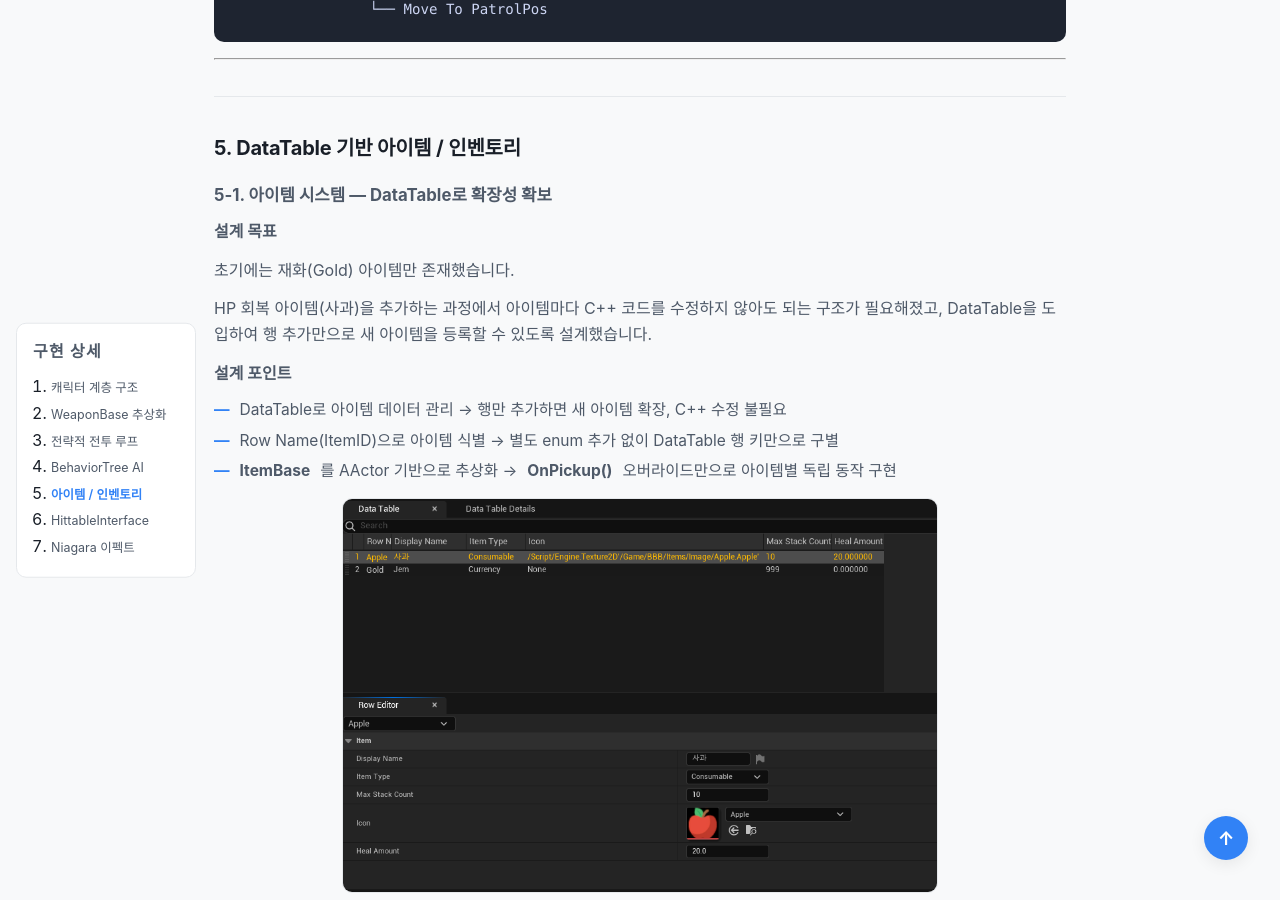
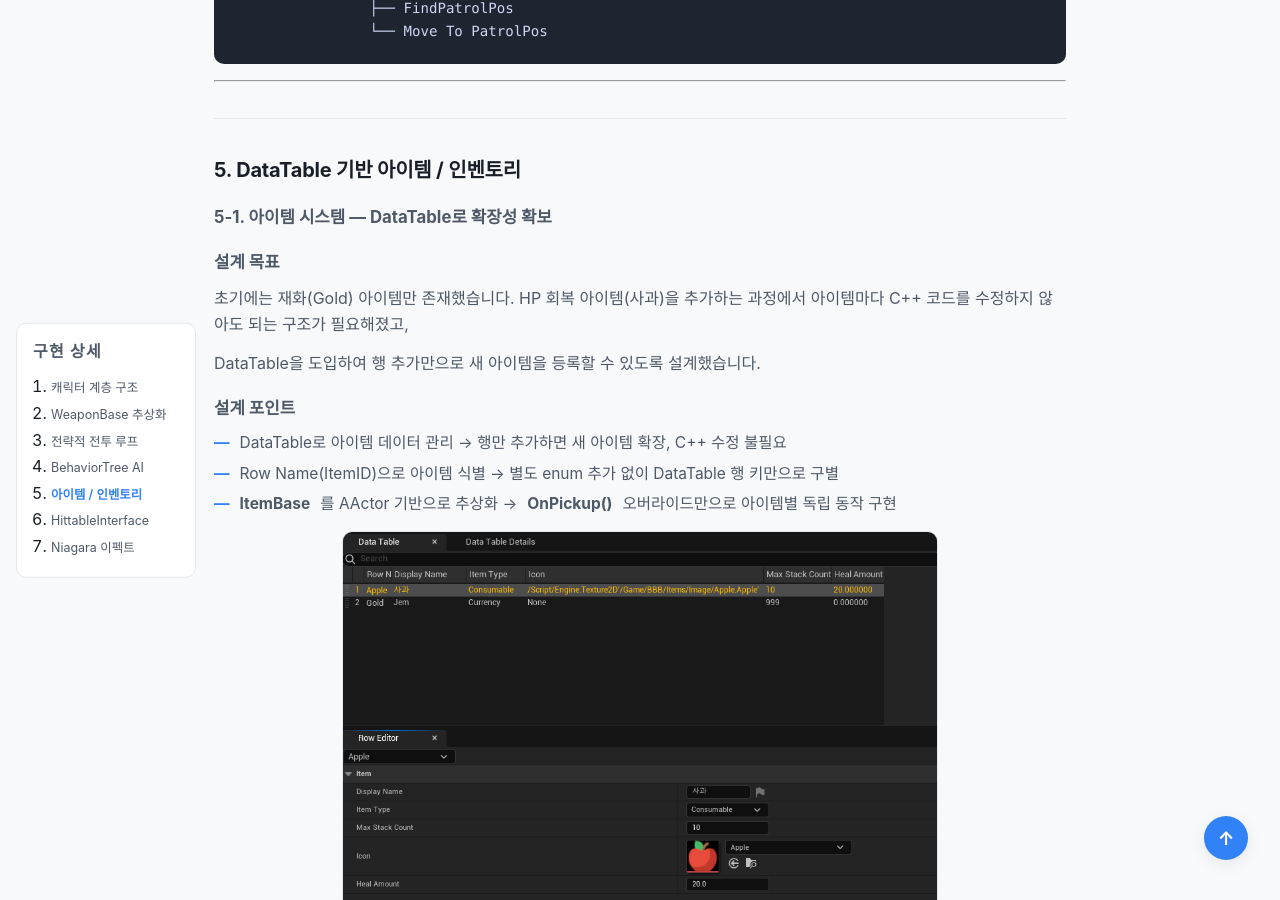
Before and after one commit to KimJinsun610/KimJinsun610.github.io, a Jekyll site: the page built from projects/project-bbb.md, in a window 1280 px wide and 900 px high, scrolled down 4514 px. Built offline with Jekyll 4.4.1, drawn with Linux system fonts in a browser that asks for light colours; some web fonts are replaced; some of the changed text lies outside the part shown.

````diff
--- a/projects/project-bbb.md
+++ b/projects/project-bbb.md
@@ -71,13 +71,13 @@ UActorComponent
 
 ## 1. 캐릭터 계층 구조 (CharacterBase 공통화)
 
-**설계 목표**
+### 설계 목표
 
 플레이어와 적이 공유하는 공격 방식, 피격 처리, 컴포넌트 부착을 하나의 Base로 통합하였습니다.
 
 새 캐릭터 추가 시 중복 코드 없이 상속만으로 기반 기능 확보하도록 설계하였습니다.
 
-**설계 포인트**
+### 설계 포인트
 
 - **StatComponent**, **DebuffComponent** 부착 — 플레이어/적 모두 동일한 피격·사망 처리
 - 공격 방식 지정/교환 로직을 Base에서 통합 — Player, Enemy 모두 재사용
@@ -89,7 +89,7 @@ UActorComponent
 
 ## 2. WeaponBase 추상화 — Base 수정 없이 원거리/근거리 무기 독립 확장
 
-**설계 목표**
+### 설계 목표
 
 무기 종류가 늘어도 캐릭터나 Base 코드를 수정하지 않고 확장 가능한 구조로 설계하였습니다.
 
@@ -102,7 +102,7 @@ WeaponBase::Attack()   ← PURE_VIRTUAL
    ├── WeaponMelee     : HitBox 활성화, 콤보 애니메이션 재생
    └── WeaponRanged    : ProjectileDebuff 스폰, 발사 쿨다운 관리
 ```
-**설계 포인트**
+### 설계 포인트
 - 캐릭터는 **CurrentWeapon->Attack()** 한 줄만 호출 — 무기 종류를 직접 알 필요 없음
 - V키 입력 시 **Equip()** / **Unequip()**으로 플레이어 무기 교체, WeaponBase 코드 수정 불필요
 
@@ -112,13 +112,13 @@ WeaponBase::Attack()   ← PURE_VIRTUAL
 
 ## 3. 전략적 전투 루프 — 방어 게이지 제거 → 근거리 마무리
 
-**설계 목표**
+### 설계 목표
 
 단순히 데미지를 누적하는 전투가 아닌, 원거리 방어 게이지를 제거하고 근거리로 마무리하는 전략적 교전 흐름 구현하였습니다.
 
 **원거리로 방어 게이지 제거 -> 근거리로 마무리**의 형태로 로직을 설계하였습니다.
 
-**설계 포인트**
+### 설계 포인트
 - 원거리만으로는 처치 불가 → 방어 게이지 제거 후 접근하는 플레이 유도
 - 일정 시간 후 방어 게이지 초기화 → 타이밍 관리가 전략 요소로 작용
 
@@ -150,7 +150,7 @@ WeaponBase::Attack()   ← PURE_VIRTUAL
 
 ## 4. BehaviorTree 기반 AI — 탐지·순찰·추격·공격 상태 전환
 
-**설계 목표**
+### 설계 목표
 
 플레이어 감지 여부와 공격 가능 거리에 따라 AI 행동을 자동 전환하도록 설계하였습니다.
 
@@ -188,13 +188,13 @@ Root
 
 ### 5-1. 아이템 시스템 — DataTable로 확장성 확보
 
-**설계 목표**
+### 설계 목표
 
-초기에는 재화(Gold) 아이템만 존재했습니다.
+초기에는 재화(Gold) 아이템만 존재했습니다. HP 회복 아이템(사과)을 추가하는 과정에서 아이템마다 C++ 코드를 수정하지 않아도 되는 구조가 필요해졌고,
 
-HP 회복 아이템(사과)을 추가하는 과정에서 아이템마다 C++ 코드를 수정하지 않아도 되는 구조가 필요해졌고, DataTable을 도입하여 행 추가만으로 새 아이템을 등록할 수 있도록 설계했습니다.
+DataTable을 도입하여 행 추가만으로 새 아이템을 등록할 수 있도록 설계했습니다.
 
-**설계 포인트**
+### 설계 포인트
 
 - DataTable로 아이템 데이터 관리 → 행만 추가하면 새 아이템 확장, C++ 수정 불필요
 - Row Name(ItemID)으로 아이템 식별 → 별도 enum 추가 없이 DataTable 행 키만으로 구별
@@ -206,13 +206,13 @@ HP 회복 아이템(사과)을 추가하는 과정에서 아이템마다 C++ 코
 
 ### 5-2. 인벤토리 시스템 — Delegate 기반 UI 분리
 
-**설계 목표**
+### 설계 목표
 
 인벤토리 로직과 UI를 Delegate로 완전히 분리하였습니다.
 
 컴포넌트가 UI를 직접 참조하지 않아 독립적으로 동작하는 구조로 설계하였습니다.
 
-**설계 포인트**
+### 설계 포인트
 
 - OnInventoryChanged Multicast Delegate 브로드캐스트 — InventoryComponent가 UI를 직접 참조하지 않는 구조
 - RefreshInventory 시 WBP_InventorySlot 동적 생성으로 슬롯 구성
@@ -252,14 +252,14 @@ if (bIsInventoryOpen)
 
 ## 6. HittableInterface — 발사체 코드 수정 없이 피격 가능 오브젝트 확장
 
-**설계 목표**
+### 설계 목표
 
 발사체가 Enemy 클래스를 직접 참조하지 않고, 인터페이스 구현 여부만으로
 새로운 피격 오브젝트를 추가할 수 있는 구조로 설계하였습니다.
 
 발사체가 피격 대상의 구체적인 클래스를 직접 참조하지 않도록 인터페이스 도입하였습니다.
 
-**설계 포인트**
+### 설계 포인트
 - **ABBBAppleOnTree**가 인터페이스를 구현 → 발사체에 맞으면 Physics 낙하 후 아이템 스폰
 - Enemy 로직과 완전 분리 — 새 피격 오브젝트 추가 시 발사체 코드 수정 불필요
 
@@ -309,7 +309,7 @@ GetWorld()->GetTimerManager().SetTimer(LandingDetectTimer, [this]()
 
 ## 7. Niagara 사망 이펙트 — AnimNotify/타이머 이중 구조로 모든 적 드롭 타이밍 보장
 
-**설계 목표**
+### 설계 목표
 
 몽타주 유무와 관계없이 모든 적 유형에서 사망 이펙트와 아이템 드롭 타이밍이 일관되게 동작하도록 보장하였습니다.
 
@@ -317,7 +317,7 @@ GetWorld()->GetTimerManager().SetTimer(LandingDetectTimer, [this]()
 
 사망 시 이펙트 재생 타이밍을 몽타주 유무에 관계없이 일관되게 처리하였습니다.
 
-**설계 포인트**
+### 설계 포인트
 - **OnDeathEffectNotify()** 한 곳에 이펙트·드롭 로직 집중 — 진입 경로가 달라도 동일 함수 호출
 - AnimNotify로 몽타주 길이와 무관하게 적마다 정확한 타이밍 제어
 - 몽타주 없는 적은 타이머 폴백으로 처리 — 경우를 빠짐없이 대응
````
Also changed, not shown: other parts of projects/project-bbb.md (+4 -4 lines).
